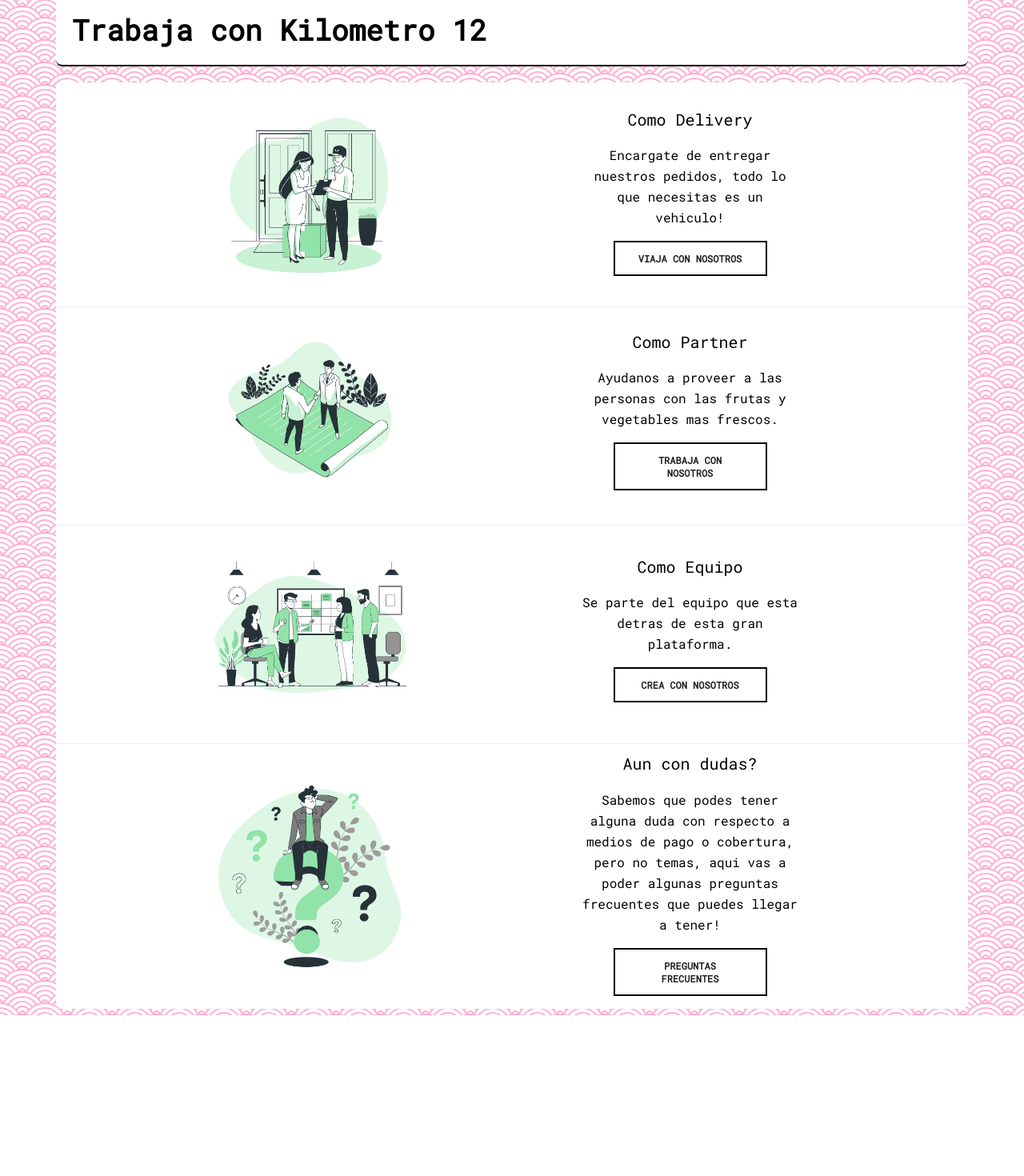
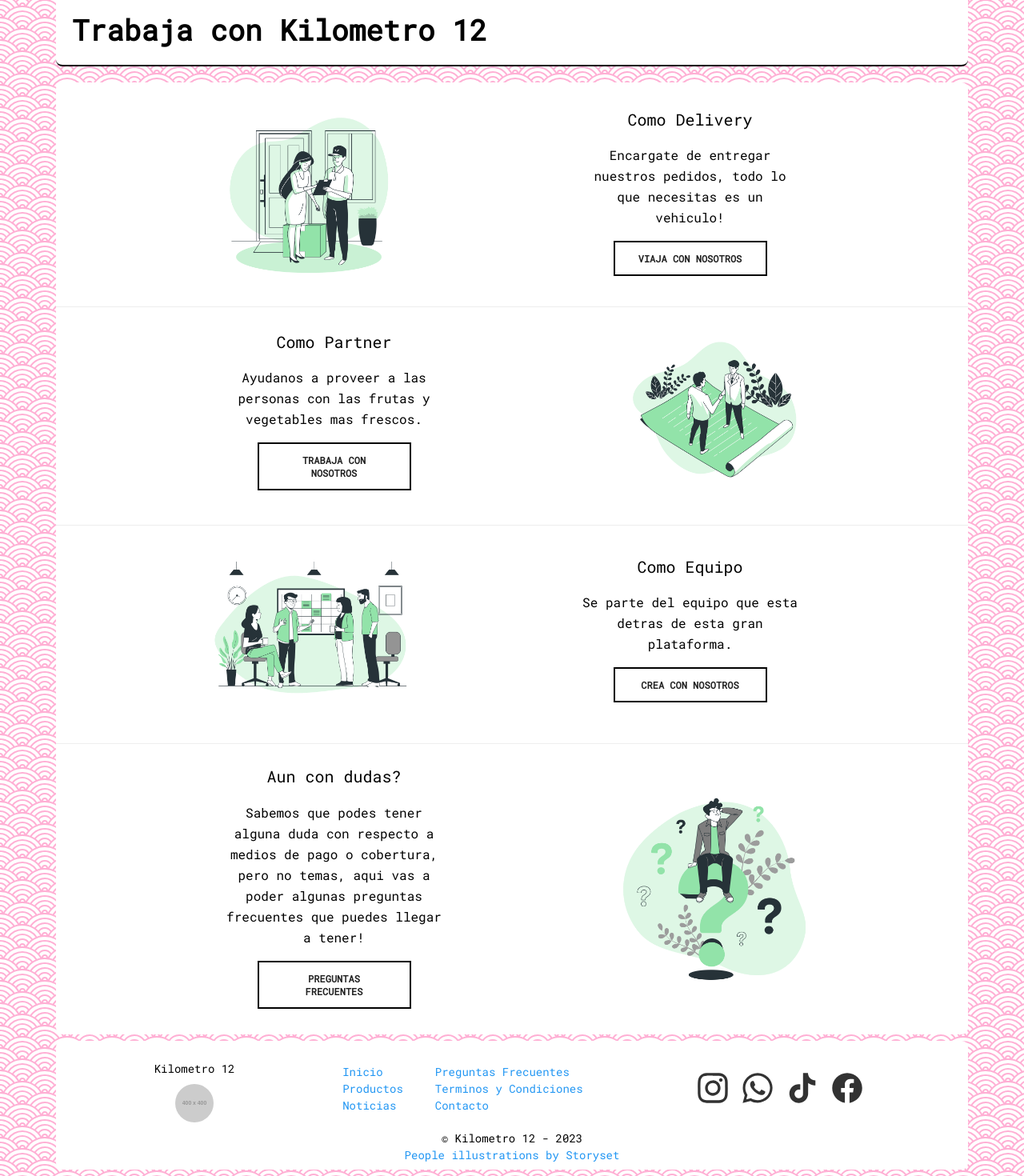
Before and after one commit to kmdz12/market, a React (Vite) app in the folder client/: page / in a window 1280 px wide. Shown: the part 1505-2975 px from the top of the page at 80% size. Before the commit the page ends 2774 px from the top, so only its background shows below. Built offline with nearby package versions, Linux system fonts and the light colour scheme.

Commit message:
feature: invert some rows in 2nd panel

```diff
--- a/client/src/pages/Landing/Landing.page.jsx
+++ b/client/src/pages/Landing/Landing.page.jsx
@@ -2,6 +2,7 @@ import React from 'react';
 import { Typography, Button } from '@material-tailwind/react';
 import NavBarComponent from '../../components/NavBar/navbar.component';
 import './Landing.style.css';
+import FooterComponent from '../../components/Footer/footer.component';
 
 function LandingPage() {
 
@@ -52,7 +53,7 @@ function LandingPage() {
             </div>
 
             <div className="md:container md:mx-auto m-2 flex flex-col bg-white rounded-lg divide-y">
-                <div className="my-2 md:container md:mx-auto flex flex-col md:flex-row items-center md:justify-evenly">
+                <div className="my-2 md:container md:mx-auto flex flex-col items-center md:flex-row md:justify-evenly">
                     <img src="./images/takeaway.png" alt="Takeaway" className="h-80 w-auto md:w-64 md:h-64" />
                     <div className="flex flex-col items-center mx-4 basis-1/4">
                         <Typography variant="lead" className="m-2 text-center">Como Delivery</Typography>
@@ -62,7 +63,7 @@ function LandingPage() {
                         </Button>
                     </div>
                 </div>
-                <div className="my-2 md:container md:mx-auto flex flex-col md:flex-row items-center md:justify-evenly">
+                <div className="my-2 md:container md:mx-auto flex flex-col items-center md:flex-row-reverse md:justify-evenly">
                     <img src="./images/partner.png" alt="Takeaway" className="h-80 w-auto md:w-64 md:h-64" />
                     <div className="flex flex-col items-center mx-4 basis-1/4">
                         <Typography variant="lead" className="m-2 text-center">Como Partner</Typography>
@@ -72,7 +73,7 @@ function LandingPage() {
                         </Button>
                     </div>
                 </div>
-                <div className="my-2 md:container md:mx-auto flex flex-col md:flex-row items-center md:justify-evenly">
+                <div className="my-2 md:container md:mx-auto flex flex-col items-center md:flex-row md:justify-evenly">
                     <img src="./images/meeting.png" alt="Takeaway" className="h-80 w-auto md:w-64 md:h-64" />
                     <div className="flex flex-col items-center mx-4 basis-1/4">
                         <Typography variant="lead" className="m-2 text-center">Como Equipo</Typography>
@@ -82,9 +83,9 @@ function LandingPage() {
                         </Button>
                     </div>
                 </div>
-                <div className="my-2 md:container md:mx-auto flex flex-col md:flex-row items-center md:justify-evenly">
+                <div className="my-2 md:container md:mx-auto flex flex-col items-center md:flex-row-reverse  md:justify-evenly">
                     <img src="./images/questions.png" alt="Takeaway" className="h-80 w-auto md:w-64 md:h-64" />
-                    <div className="flex flex-col items-center mx-4 basis-1/4">
+                    <div className="flex flex-col items-center mx-4 my-4 basis-1/4">
                         <Typography variant="lead" className="m-2 text-center">Aun con dudas?</Typography>
                         <Typography variant="paragraph" className="m-2 text-center">Sabemos que podes tener alguna duda con respecto a medios de pago o cobertura, pero no temas, aqui vas a poder algunas preguntas frecuentes que puedes llegar a tener!</Typography>
                         <Button variant="outlined" size="md" className="w-48 rounded-none border-2 border-black m-2">
@@ -93,6 +94,10 @@ function LandingPage() {
                     </div>
                 </div>
             </div>
+
+            <div className="md:container md:mx-auto m-2 flex flex-col bg-white rounded-lg divide-y">
+                <FooterComponent />
+            </div>
         </>
     )
 }
```
